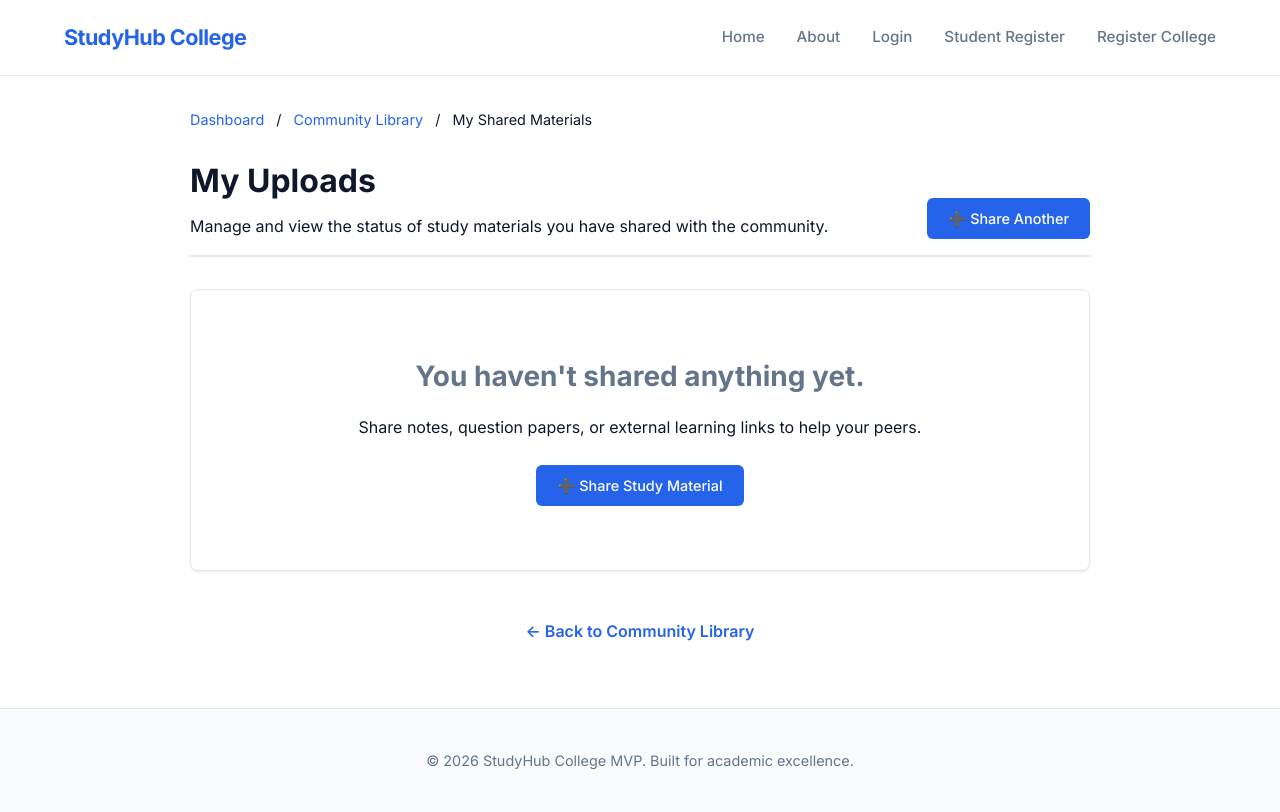
After one commit to ayushh127/studyhub-college, a Python web app: template app/templates/student/community_my_uploads.html in a window 1280 px wide. The commit adds this page. Run offline with Jinja, Linux system fonts and the light colour scheme; the template is opened without the code that fills it, so the values that code supplies are empty.

Commit message:
Add community material upload flow

```diff
--- a/app/__init__.py
+++ b/app/__init__.py
@@ -20,5 +20,6 @@ def create_app(config_class=Config):
     # Create upload directories if they don't exist
     os.makedirs(app.config['UPLOAD_FOLDER_MATERIALS'], exist_ok=True)
     os.makedirs(app.config['UPLOAD_FOLDER_PYQS'], exist_ok=True)
+    os.makedirs(app.config['UPLOAD_FOLDER_COMMUNITY'], exist_ok=True)
 
     return app
--- a/app/config.py
+++ b/app/config.py
@@ -13,4 +13,5 @@ class Config:
     UPLOAD_FOLDER_BASE = os.path.join(parent_dir, 'uploads')
     UPLOAD_FOLDER_MATERIALS = os.path.join(UPLOAD_FOLDER_BASE, 'materials')
     UPLOAD_FOLDER_PYQS = os.path.join(UPLOAD_FOLDER_BASE, 'pyqs')
+    UPLOAD_FOLDER_COMMUNITY = os.path.join(UPLOAD_FOLDER_BASE, 'community')
     MAX_CONTENT_LENGTH = 5 * 1024 * 1024  # 5 MB max upload for free-tier testing
--- /dev/null
+++ b/app/templates/student/community_my_uploads.html
@@ -0,0 +1,108 @@
+{% extends "base.html" %}
+
+{% block title %}My Uploads - StudyHub College{% endblock %}
+
+{% block content %}
+<div style="max-width: 900px; margin: 2rem auto;">
+    <!-- Breadcrumbs -->
+    <div style="margin-bottom: 1.5rem; font-size: 0.9rem;">
+        <a href="{{ url_for('student.dashboard') }}" style="color: var(--primary); text-decoration: none;">Dashboard</a>
+        <span class="muted" style="margin: 0 0.5rem;">/</span>
+        <a href="{{ url_for('student.community_library') }}" style="color: var(--primary); text-decoration: none;">Community Library</a>
+        <span class="muted" style="margin: 0 0.5rem;">/</span>
+        <span class="muted">My Shared Materials</span>
+    </div>
+
+    <!-- Header -->
+    <div class="flex-header-responsive" style="border-bottom: 2px solid var(--border); padding-bottom: 1rem; margin-bottom: 2rem;">
+        <div>
+            <h2 style="font-size: 2rem; margin: 0; font-weight: 800;">My Uploads</h2>
+            <p class="muted" style="margin: 0.5rem 0 0 0;">Manage and view the status of study materials you have shared with the community.</p>
+        </div>
+        <div>
+            <a href="{{ url_for('student.upload_community_material') }}" class="btn btn-primary">
+                ➕ Share Another
+            </a>
+        </div>
+    </div>
+
+    <!-- Materials List -->
+    <div style="display: flex; flex-direction: column; gap: 1.25rem;">
+        {% for material in materials %}
+        <div class="card" style="margin-bottom: 0; padding: 1.5rem; display: flex; flex-direction: column; gap: 1rem;">
+            <div style="display: flex; justify-content: space-between; align-items: flex-start; flex-wrap: wrap; gap: 0.5rem;">
+                <div>
+                    <div style="display: flex; gap: 0.5rem; align-items: center; flex-wrap: wrap; margin-bottom: 0.5rem;">
+                        <span class="badge" style="background-color: var(--primary); color: white; border: none; font-size: 0.75rem; text-transform: uppercase; letter-spacing: 0.05em; font-weight: 600;">
+                            {{ material.material_type|title }}
+                        </span>
+
+                        <!-- Status Badges -->
+                        {% if material.status == 'active' %}
+                        <span class="badge" style="background-color: #DCFCE7; color: #16A34A; border-color: #BBF7D0; font-size: 0.75rem;">Active</span>
+                        {% elif material.status == 'under_review' %}
+                        <span class="badge" style="background-color: #FEF3C7; color: #D97706; border-color: #FDE68A; font-size: 0.75rem;">Under Review</span>
+                        {% elif material.status == 'hidden' %}
+                        <span class="badge" style="background-color: #F1F5F9; color: #475569; border-color: #E2E8F0; font-size: 0.75rem;">Hidden</span>
+                        {% elif material.status == 'removed' %}
+                        <span class="badge" style="background-color: #FEE2E2; color: #DC2626; border-color: #FCA5A5; font-size: 0.75rem;">Removed</span>
+                        {% endif %}
+
+                        {% if material.college_tag %}
+                        <span class="badge" style="font-size: 0.75rem; font-weight: normal;">
+                            📍 Tagged: {{ material.college_tag.name }}
+                        </span>
+                        {% endif %}
+                    </div>
+
+                    <h3 style="margin-top: 0; margin-bottom: 0.25rem; font-size: 1.35rem; font-weight: 700; line-height: 1.3;">
+                        {{ material.title }}
+                    </h3>
+
+                    <div style="font-size: 0.85rem; color: var(--primary-dark); font-weight: 600; margin-bottom: 0.5rem;">
+                        Subject: {{ material.subject_name }}
+                    </div>
+
+                    {% if material.description %}
+                    <p class="muted" style="font-size: 0.9rem; margin-bottom: 0;">{{ material.description }}</p>
+                    {% endif %}
+                </div>
+            </div>
+
+            <!-- Material Details & Info -->
+            <div style="border-top: 1px solid var(--border); padding-top: 0.75rem; display: flex; flex-wrap: wrap; justify-content: space-between; align-items: center; gap: 1rem; font-size: 0.85rem;">
+                <div style="display: flex; gap: 1rem; flex-wrap: wrap; color: var(--muted);">
+                    <span>👁️ {{ material.views_count }} views</span>
+                    <span>❤️ {{ material.likes_count }} likes</span>
+                    <span>⭐ {{ '%.1f' | format(material.average_rating) }} ({{ material.ratings_count }} ratings)</span>
+                </div>
+
+                <div style="display: flex; align-items: center; gap: 1rem;">
+                    <span class="muted" style="font-size: 0.75rem;">
+                        Uploaded on {{ material.created_at.strftime('%Y-%m-%d %H:%M') }}
+                    </span>
+
+                    {% if material.file_path %}
+                    <span class="badge" style="font-size: 0.75rem; font-weight: normal; background-color: var(--surface-soft);">📁 PDF Document</span>
+                    {% endif %}
+                    {% if material.external_url %}
+                    <span class="badge" style="font-size: 0.75rem; font-weight: normal; background-color: var(--surface-soft);">🔗 Link</span>
+                    {% endif %}
+                </div>
+            </div>
+        </div>
+        {% else %}
+        <div class="card" style="text-align: center; padding: 4rem;">
+            <h3 style="color: var(--muted); font-size: 1.75rem; font-weight: 700;">You haven't shared anything yet.</h3>
+            <p class="muted" style="margin-top: 0.5rem; margin-bottom: 1.5rem;">Share notes, question papers, or external learning links to help your peers.</p>
+            <a href="{{ url_for('student.upload_community_material') }}" class="btn btn-primary">➕ Share Study Material</a>
+        </div>
+        {% endfor %}
+    </div>
+
+    <!-- Footer Links -->
+    <div style="margin-top: 2rem; text-align: center;">
+        <a href="{{ url_for('student.community_library') }}" style="color: var(--primary); text-decoration: none; font-weight: 600;">&larr; Back to Community Library</a>
+    </div>
+</div>
+{% endblock %}
```
Also changed, not shown: COMMUNITY_LIBRARY_PLAN.md (+2 -1 lines), ROUTES.md (+3 -0 lines), TASKS.md (+2 -1 lines), UI_UX_GUIDE.md (+1 -1 lines), app/routes/student.py (+81 -1 lines), app/templates/student/community_list.html (+6 -4 lines), app/templates/student/community_upload.html (added, +99 -0 lines), CHANGELOG.md.
